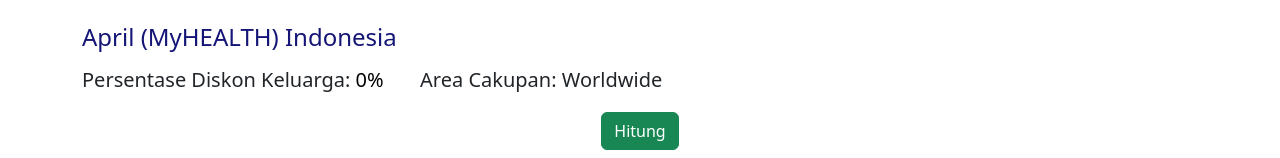
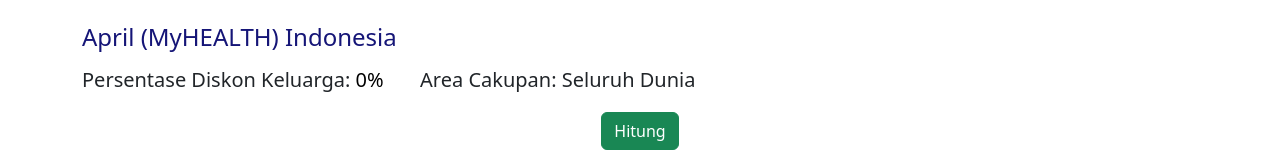
Before and after one commit to Petallar12/bahasa-quotation-tools, a React (Create React App) app: page / in a window 1280 px wide. Shown: the part 972-1130 px from the top of the page. Built offline with nearby package versions, Linux system fonts and the light colour scheme.

Commit message:
translate area of cover to bahasa language

```diff
--- a/src/components/InputForm.js
+++ b/src/components/InputForm.js
@@ -55,6 +55,18 @@ const InputForm = () => {
     area_of_coverage: "Worldwide",
   });
   const [response, setResponse] = useState([]);
+  //translate gender
+  const translateGender = (gender) => {
+    if (gender === "Male") return "Laki-laki";
+    if (gender === "Female") return "Perempuan";
+    return "";
+  };
+//translate area of coverage
+  const areaCoverageTranslation = {
+    "Worldwide": "Seluruh Dunia",
+    "Worldwide excl USA": "Seluruh Dunia kecuali AS",
+    "ASEAN Ex. SG": "ASEAN kec. SG",
+  };
 
   const getFamilyDiscountPercentage = (numDependents) => {
     if (numDependents === 2) {
@@ -566,8 +578,8 @@ setLoadingState((prev) => ({ ...prev, getRates: true })); // Start loading for G
       {getFamilyDiscountPercentage(clients.length)}%
     </span>
       &nbsp;&nbsp;&nbsp;&nbsp;&nbsp;&nbsp;
-      Area Cakupan: {contactInfo.area_of_coverage}
-    </h5>
+      Area Cakupan: {areaCoverageTranslation[contactInfo.area_of_coverage] || contactInfo.area_of_coverage}
+      </h5>
   </div>
   </div>
 
@@ -606,11 +618,7 @@ setLoadingState((prev) => ({ ...prev, getRates: true })); // Start loading for G
       <tbody>
         {response.map((rate, index) => (
           <tr key={index}>
-            <td>
-              {clients[index].name} ({clients[index].gender},{" "}
-              {clients[index].age})
-              {/* {clients[index].country_of_residence} */}
-            </td>
+            <td>{`${clients[index].name} (${translateGender(clients[index].gender)}, ${clients[index].age})`}</td>
             <td>
               <div className="d-flex gap-2">
                 <select className="form-select dropdown-font" value={clients[index].plans.hs} onChange={(e) => handlePlanChange(index, "hs", e.target.value)}>
@@ -618,7 +626,6 @@ setLoadingState((prev) => ({ ...prev, getRates: true })); // Start loading for G
                   <option value="Extensive">Ekstensif</option>
                   <option value="Essential">Esensial</option>
                   <option value="Core">Inti</option>
-
                 </select>
                 <select className="form-select dropdown-font" value={clients[index].plans.hs_deductible} onChange={(e) => handlePlanChange(index, "hs_deductible", e.target.value)}>
                   <option value="Nil">Nil</option>
```
